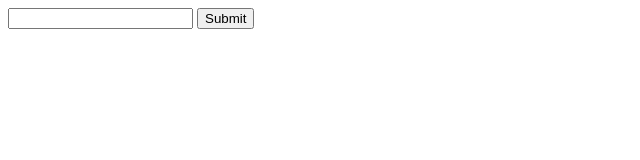
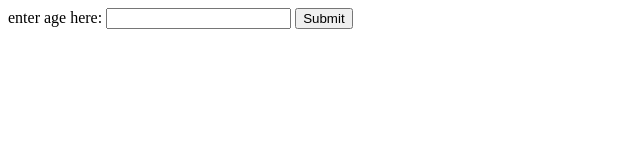
Before and after one commit to CrysisIsCuul/crysisiscool.github.io, a plain HTML site: page index.html in a window 1280 px wide. Shown: the whole page, without its empty margins (0-640 px from the left). Drawn offline with Linux system fonts and the light colour scheme.

Commit message:
Update index.html

```diff
--- a/index.html
+++ b/index.html
@@ -20,6 +20,7 @@
   </head>
   <body>
     <form onsubmit="Limit(); return false;">
+      enter age here:
       <input id="age" type="text" />
       <input type="submit" />
     </form>
```
